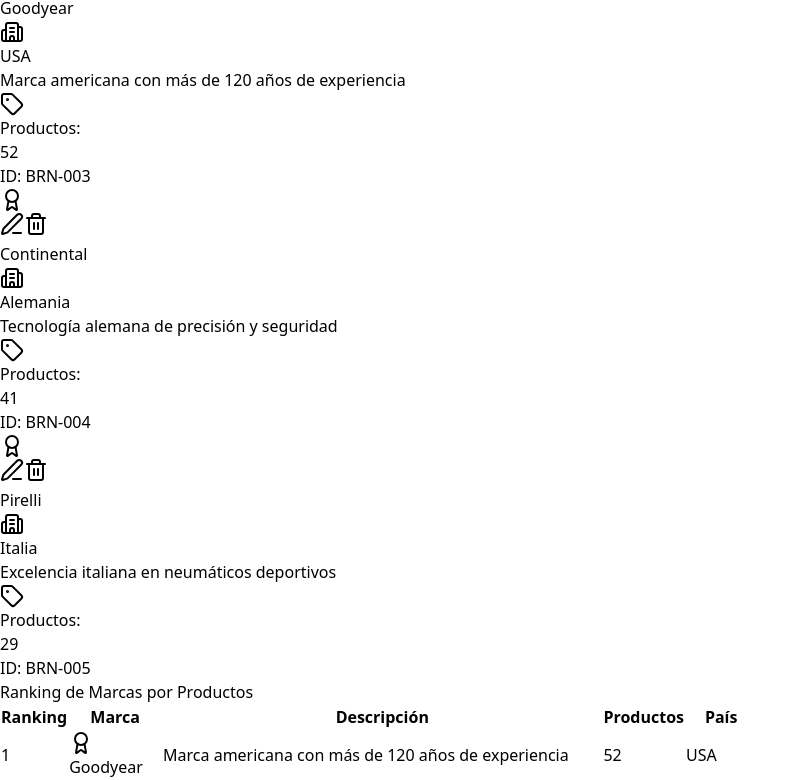
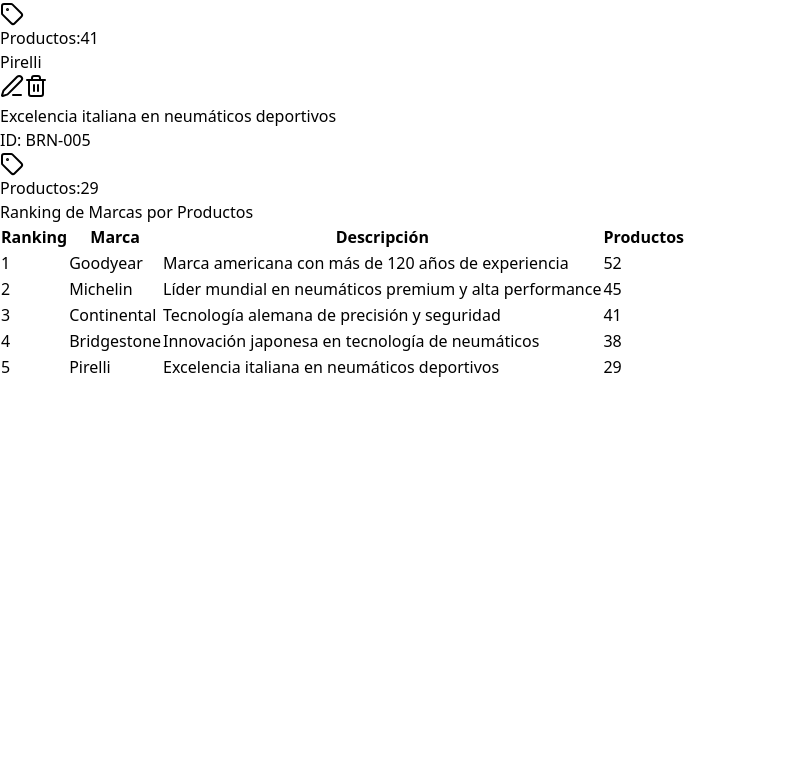
Before and after one commit to Luan-nee/erp-frontend, a React (Vite) app: page /inventory/marcas in a window 1280 px wide. Shown: the part 1180-1960 px from the top of the page, without its empty margins (0-800 px from the left). After the commit the page ends 1560 px from the top, so only its background shows below. Built offline with nearby package versions, Linux system fonts and the light colour scheme.

Commit message:
modificando la interfaz de marcas

```diff
--- a/src/pages/Marcas.tsx
+++ b/src/pages/Marcas.tsx
@@ -8,7 +8,6 @@
   Award,
   Tag,
   TrendingUp,
-  Building2,
 } from "lucide-react";
 import Table from "../components/Table";
 import MetricCard from "../components/MetricCard";
@@ -21,7 +20,7 @@
   country: string;
 };
 
-const headerTable = ["Ranking", "Marca", "Descripción", "Productos", "País"];
+const headerTable = ["Ranking", "Marca", "Descripción", "Productos"];
 
 export default function CondorMotorsBrands() {
   const [showCreateModal, setShowCreateModal] = useState(false);
@@ -78,9 +77,8 @@
   const avgProducts = Math.round(totalProducts / brands.length);
 
   return (
-    <div className="flex-1 flex overflow-hidden">
+    <div className="flex-1 flex flex-col overflow-auto">
     {/* Main Content */}
-      <div className="flex-1 flex flex-col overflow-hidden">
     {/* Header */}
       <header className="bg-gray-800 border-b border-gray-700 px-8 py-6">
         <div className="flex items-center justify-between">
@@ -142,7 +140,7 @@
       </div>
 
       {/* Content Area */}
-        <div className="flex-1 overflow-auto p-8">
+      <div className="flex-1 p-8">
         {/* Brands Grid */}
         <div className="grid grid-cols-1 md:grid-cols-2 lg:grid-cols-3 gap-6">
           {filteredBrands.map((brand) => (
@@ -151,11 +149,11 @@
               className="bg-gray-800 rounded-xl shadow-xl border border-gray-700 overflow-hidden hover:shadow-2xl hover:border-red-500/50 transition-all group"
             >
               {/* Brand Header */}
-                <div className="bg-gradient-to-br from-red-900/50 to-red-800/30 p-6 border-b border-gray-700">
-                  <div className="flex items-center justify-between mb-4">
-                    <div className="w-16 h-16 bg-white rounded-xl flex items-center justify-center shadow-lg">
-                      <Award className="w-8 h-8 text-red-600" />
-                    </div>
+              <div className="flex flex-row justify-between bg-gradient-to-br from-red-900/50 to-red-800/30 p-6 border-b border-gray-700">
+                <h3 className="text-2xl font-bold text-white mb-1">
+                  {brand.name}
+                </h3>
+                <div className="flex items-center justify-end mb-4">
                   <div className="flex gap-2">
                     <button className="p-2 bg-blue-600 hover:bg-blue-700 rounded-lg text-white transition-colors shadow-md">
                       <Edit3 className="w-4 h-4" />
@@ -164,13 +162,6 @@
                       <Trash2 className="w-4 h-4" />
                     </button>
                   </div>
-                  </div>
-                  <h3 className="text-2xl font-bold text-white mb-1">
-                    {brand.name}
-                  </h3>
-                  <div className="flex items-center gap-2 text-sm text-gray-300">
-                    <Building2 className="w-4 h-4" />
-                    <span>{brand.country}</span>
                 </div>
               </div>
 
@@ -181,17 +172,16 @@
                 </p>
 
                 <div className="flex items-center justify-between pt-4 border-t border-gray-700">
+                  <div className="mt-3 text-xs text-gray-500">
+                    ID: BRN-{brand.id.toString().padStart(3, "0")}
+                  </div>
                   <div className="flex items-center gap-2">
                     <Tag className="w-4 h-4 text-blue-400" />
                     <span className="text-sm text-gray-400">Productos:</span>
-                    </div>
                     <span className="inline-flex items-center px-4 py-2 rounded-full text-sm font-bold bg-blue-500/20 text-blue-400 border border-blue-500/30">
                       {brand.products}
                     </span>
                   </div>
-
-                  <div className="mt-3 text-xs text-gray-500">
-                    ID: BRN-{brand.id.toString().padStart(3, "0")}
                 </div>
               </div>
             </div>
@@ -235,7 +225,6 @@
                     </td>
                     <td className="px-6 py-4">
                       <div className="flex items-center gap-3">
-                          <Award className="w-5 h-5 text-red-400" />
                         <span className="text-white font-semibold">
                           {brand.name}
                         </span>
@@ -251,15 +240,9 @@
                         {brand.products}
                       </span>
                     </td>
-                      <td className="px-6 py-4 text-center">
-                        <span className="text-gray-300 text-sm">
-                          {brand.country}
-                        </span>
-                      </td>
                   </tr>
                 ))}
             </Table>
-            </div>
           </div>
         </div>
       </div>
```
Lines whose indentation alone changed are shown as unchanged.
